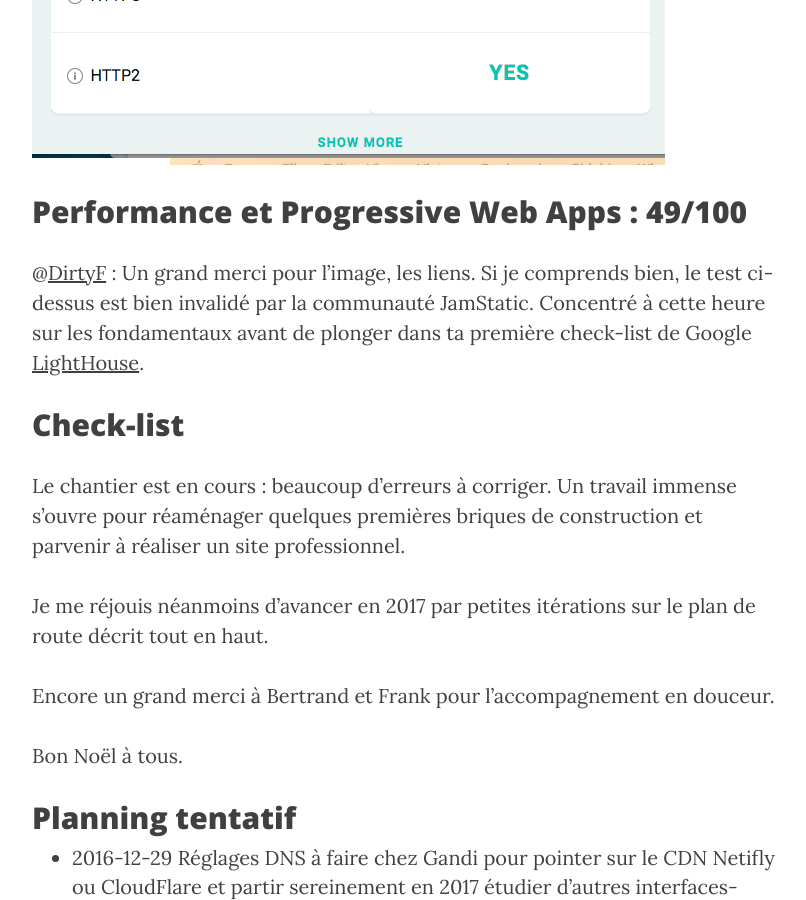
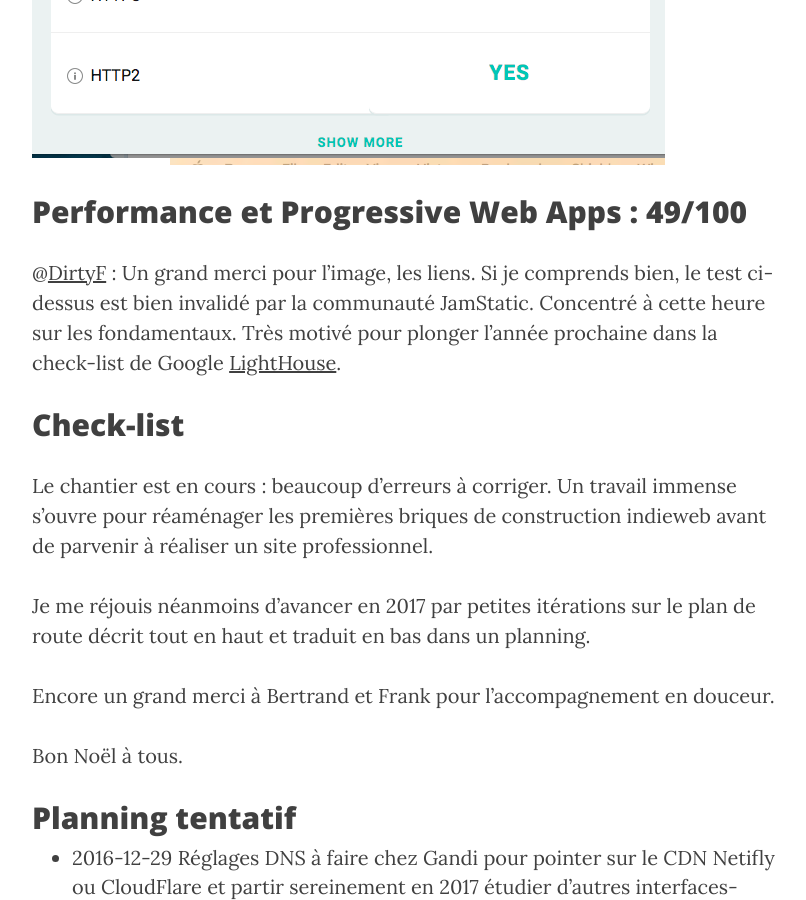
Before and after one commit to ChristopheDucamp/xtof-clean-blog, a Jekyll site: the page built from _posts/2016-12-24-migration-jamstack.markdown, in a window 1280 px wide and 900 px high, scrolled down 2592 px. Shown: the whole window, without its empty margins (233-1039 px from the left). Built offline with Jekyll 4.4.1, drawn with Linux system fonts in a browser that asks for light colours; nearby versions of some CDN libraries; comment, search, counter and statistics services are not loaded.

Commit message:
Updated Migration Jamstack

```diff
--- a/_posts/2016-12-24-migration-jamstack.markdown
+++ b/_posts/2016-12-24-migration-jamstack.markdown
@@ -32,7 +32,7 @@ Après un [gros mal de crâne vécu avant-hier](http://ducamp.me/2016-357) pour
 
 ## Statut à date
 
-Pointage du domaine de OVH sur le [\[CDN\]](http://ducamp.me/CDN) Netifly :
+Pointage du domaine de OVH sur le [CDN](http://ducamp.me/CDN) Netifly :
 
 ![OVH 2016-12-24.png](/uploads/OVH%202016-12-24.png)
 
@@ -44,13 +44,13 @@ Ce test [https://testmysite.io](https://testmysite.io) me semble être une pure
 
 ## Performance et Progressive Web Apps : 49/100
 
-@[DirtyF](https://twitter.com/DirtyF) : Un grand merci pour l'image, les liens. Si je comprends bien, le test ci-dessus est bien invalidé par la communauté JamStatic. Concentré à cette heure sur les fondamentaux avant de plonger dans ta première check-list de Google [LightHouse](http:ducamp.me/LightHouse).
+@[DirtyF](https://twitter.com/DirtyF) : Un grand merci pour l'image, les liens. Si je comprends bien, le test ci-dessus est bien invalidé par la communauté JamStatic. Concentré à cette heure sur les fondamentaux. Très motivé pour plonger l'année prochaine dans la check-list de Google [LightHouse](http:ducamp.me/LightHouse).
 
 ## Check-list
 
-Le chantier est en cours : beaucoup d'erreurs à corriger. Un travail immense s'ouvre pour réaménager quelques premières briques de construction et parvenir à réaliser un site professionnel.
+Le chantier est en cours : beaucoup d'erreurs à corriger. Un travail immense s'ouvre pour réaménager les premières briques de construction indieweb avant de parvenir à réaliser un site professionnel.
 
-Je me réjouis néanmoins d'avancer en 2017 par petites itérations sur le plan de route décrit tout en haut.
+Je me réjouis néanmoins d'avancer en 2017 par petites itérations sur le plan de route décrit tout en haut et traduit en bas dans un planning.
 
 Encore un grand merci à Bertrand et Frank pour l'accompagnement en douceur.
 
```
